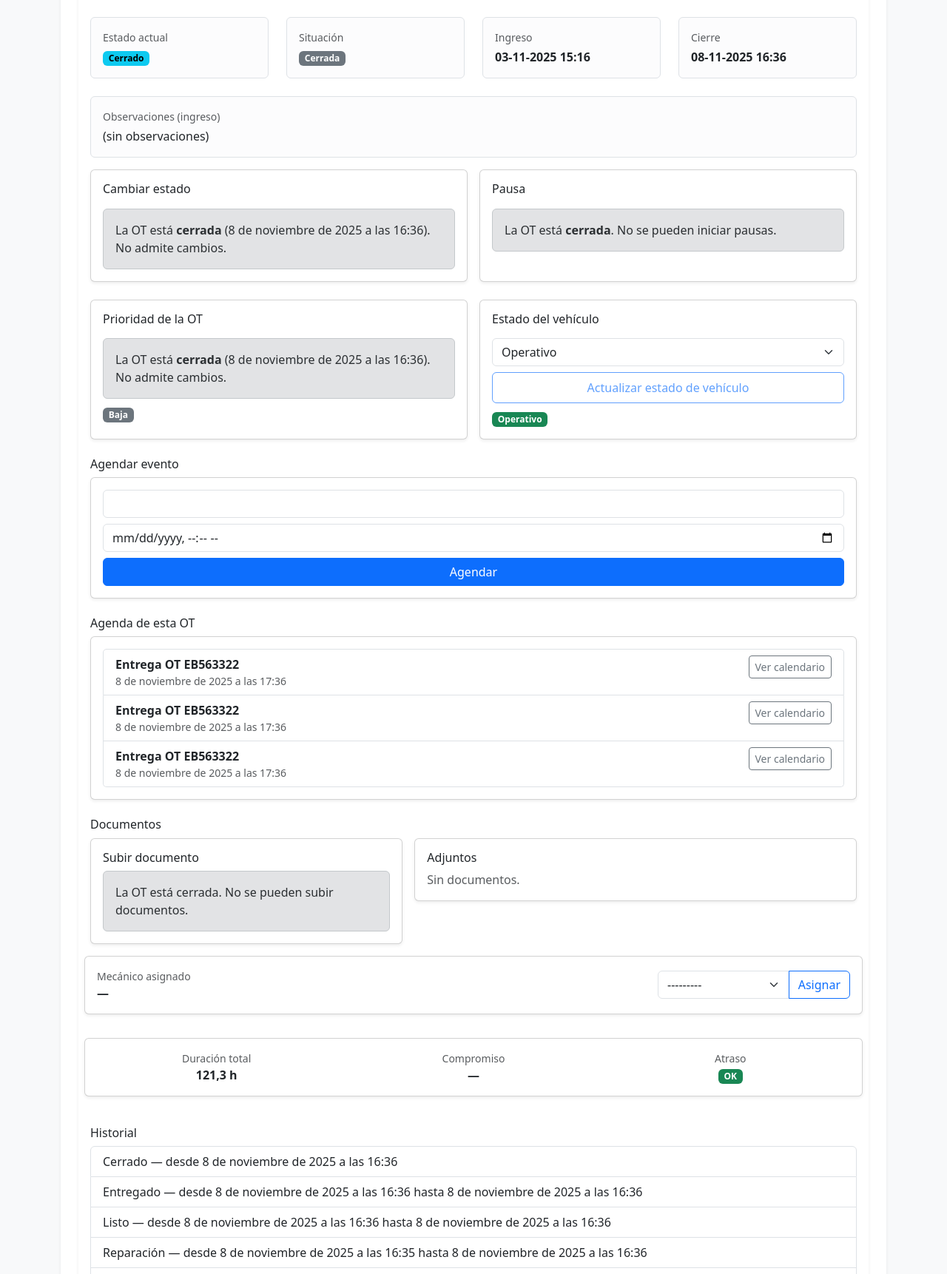
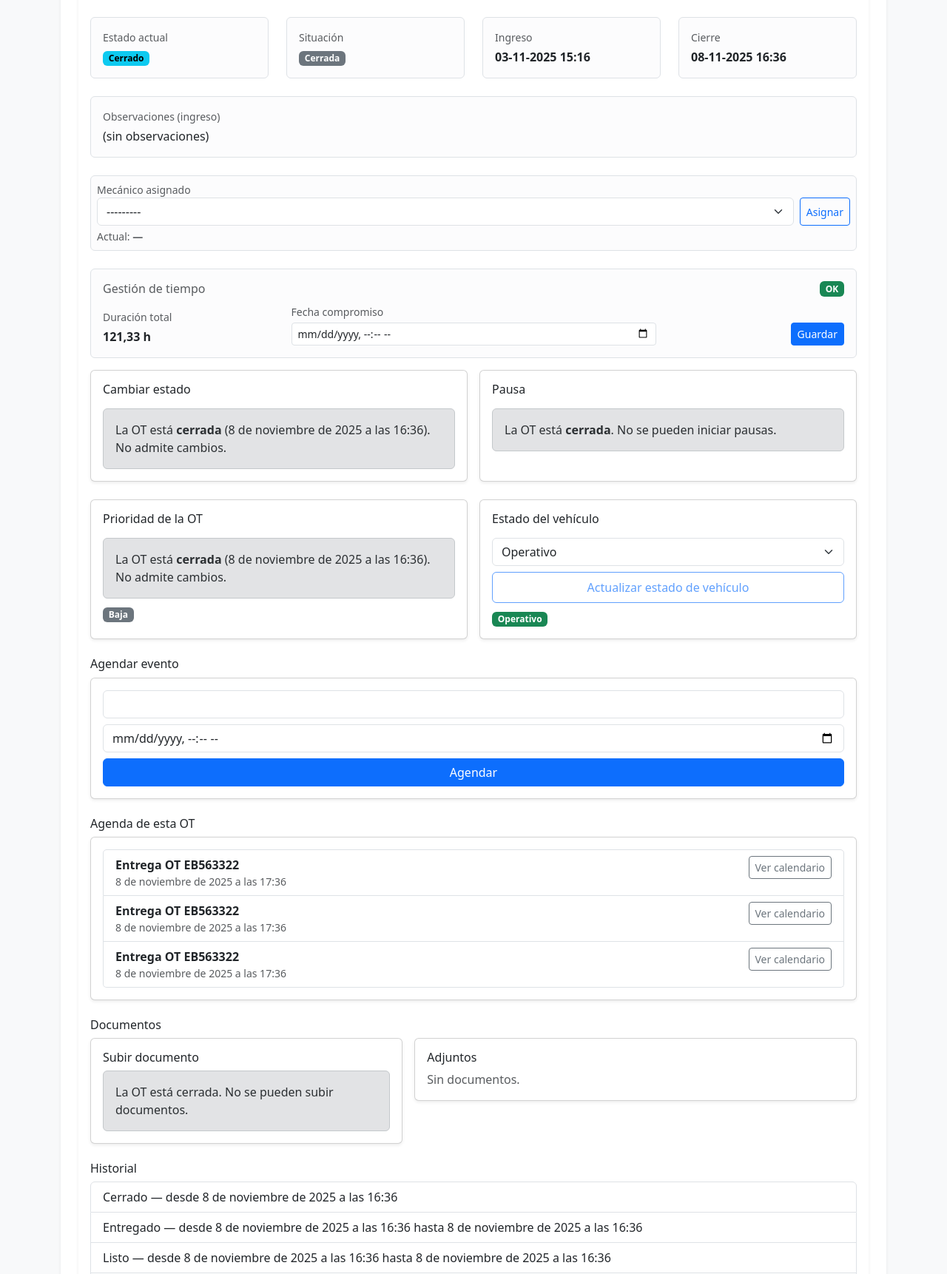
Before and after one commit to janparra11/pepsico-ot, a Django app: page /ot/8/ in a window 1280 px wide. Shown: the part 326-2048 px from the top of the page at 74% size. Run offline with Django 5.2, Linux system fonts and the light colour scheme; a user stored in the database is signed in; data comes from the database, SQL or seed files in the repository; both versions use the stored data as it was after the commit.

Commit message:
Mejoras en ficha OT: integración de mecánico asignado y gestión de tiempo con formato visual coherente

```diff
--- a/ot/models.py
+++ b/ot/models.py
@@ -7,7 +7,7 @@ from uuid import uuid4
 from django.conf import settings
 from django.core.exceptions import ValidationError
 from django.db.models import Q, UniqueConstraint
-
+from datetime import timedelta
 
 class EstadoOT(models.TextChoices):
     INGRESADO   = "ING", "Ingresado"
@@ -60,15 +60,21 @@ class OrdenTrabajo(models.Model):
             descuento += (fin - pausa_abierta.inicio).total_seconds()
         return max(0.0, total - descuento)
 
+    @property
     def duracion_horas(self):
-        return round(self.duracion_segundos() / 3600.0, 2)
+        fin = self.fecha_cierre or timezone.now()
+        if not self.fecha_ingreso:
+            return 0
+        secs = (fin - self.fecha_ingreso).total_seconds()
+        return round(max(secs, 0) / 3600.0, 2)
 
+    @property
     def esta_atrasada(self):
-        """True si tiene fecha_compromiso y la excede (usando cierre o ahora)."""
         if not self.fecha_compromiso:
             return False
-        fin = self.fecha_cierre or self.fecha_ingreso.tzinfo.localize(__import__('datetime').datetime.now())
-        return fin > self.fecha_compromiso
+        # si está activa, compara “ahora” vs compromiso; si está cerrada, compara fecha_cierre
+        base = self.fecha_cierre or timezone.now()
+        return base > self.fecha_compromiso
 
     class Meta:
         constraints = [
--- a/ot/urls.py
+++ b/ot/urls.py
@@ -15,4 +15,5 @@ urlpatterns = [
     path("dashboard/", views.dashboard, name="ot_dashboard"),
     path("ot/<int:ot_id>/agendar/", views.ot_agendar_evento, name="ot_agendar_evento"),
     path("ot/<int:ot_id>/asignar-mecanico/", views.ot_asignar_mecanico, name="ot_asignar_mecanico"),
+    path("ot/<int:ot_id>/compromiso/", views.ot_actualizar_compromiso, name="ot_actualizar_compromiso"),
 ]
--- a/ot/views.py
+++ b/ot/views.py
@@ -583,3 +583,41 @@ def ot_asignar_mecanico(request, ot_id):
     else:
         messages.error(request, "Formulario inválido al asignar mecánico.")
     return redirect("ot_detalle", ot_id=ot.id)
+
+@require_roles(Rol.JEFE_TALLER, Rol.SUPERVISOR, Rol.ADMIN)
+@require_POST
+def ot_actualizar_compromiso(request, ot_id):
+    ot = get_object_or_404(OrdenTrabajo, id=ot_id)
+    valor = (request.POST.get("fecha_compromiso") or "").strip()
+
+    if not valor:
+        ot.fecha_compromiso = None
+        ot.save(update_fields=["fecha_compromiso"])
+        messages.success(request, "Compromiso eliminado.")
+        return redirect("ot_detalle", ot_id=ot.id)
+
+    # viene como datetime-local: "YYYY-MM-DDTHH:MM"
+    try:
+        # parseo robusto
+        from datetime import datetime
+        dt = datetime.strptime(valor, "%Y-%m-%dT%H:%M")
+        # ojo: si usas zona, podrías localizar con timezone.make_aware
+        from django.utils import timezone
+        dt = timezone.make_aware(dt, timezone.get_current_timezone())
+        ot.fecha_compromiso = dt
+        ot.save(update_fields=["fecha_compromiso"])
+        messages.success(request, "Compromiso actualizado.")
+        # (Opcional) notificar
+        try:
+            from core.services import notificar
+            notificar(
+                destinatario=request.user,
+                titulo=f"OT {ot.folio}: compromiso actualizado",
+                mensaje=f"Nuevo compromiso: {ot.fecha_compromiso}.",
+                url=f"/ot/{ot.id}/",
+            )
+        except Exception:
+            pass
+    except Exception:
+        messages.error(request, "Fecha/hora inválida. Usa el selector de fecha y hora.")
+    return redirect("ot_detalle", ot_id=ot.id)
--- a/templates/ot/ot_detalle.html
+++ b/templates/ot/ot_detalle.html
@@ -104,6 +104,83 @@
       <div class="p-3 border rounded bg-light-subtle">
         <div class="text-muted small mb-1">Observaciones (ingreso)</div>
         <div>{{ historial.last.observaciones|default:"(sin observaciones)" }}</div>
+      </div>
+    </div>
+
+    <!-- Mecánico asignado -->
+    <div class="col-12">
+      <div class="p-2 border rounded bg-light-subtle">
+        <div class="text-muted small">Mecánico asignado</div>
+        {% if request.user|has_role:"JEFE_TALLER" or request.user|has_role:"SUPERVISOR" or request.user|has_role:"ADMIN" %}
+          <form method="post" action="{% url 'ot_asignar_mecanico' ot.id %}" class="d-flex gap-2">
+            {% csrf_token %}
+            <div class="flex-grow-1" style="min-width:180px;">{{ asignar_mec_form.mecanico }}</div>
+            <button class="btn btn-outline-primary btn-sm">Asignar</button>
+          </form>
+          <div class="small text-muted mt-1">Actual: <span class="fw-semibold">{{ ot.mecanico_asignado|default:"—" }}</span></div>
+        {% else %}
+          <div class="fw-semibold">{{ ot.mecanico_asignado|default:"—" }}</div>
+        {% endif %}
+      </div>
+    </div>
+    <!-- Gestión de tiempo -->
+    <div class="col-12">
+      <div class="p-3 border rounded bg-light-subtle">
+        <div class="d-flex justify-content-between align-items-center mb-2">
+          <h6 class="text-muted mb-0">Gestión de tiempo</h6>
+          {% if ot.esta_atrasada %}
+            <span class="badge text-bg-danger">ATRASADA</span>
+          {% else %}
+            <span class="badge text-bg-success">OK</span>
+          {% endif %}
+        </div>
+
+        {% if request.user|has_role:"JEFE_TALLER" or request.user|has_role:"SUPERVISOR" or request.user|has_role:"ADMIN" %}
+          <!-- Vista editable -->
+          <form method="post" action="{% url 'ot_actualizar_compromiso' ot.id %}" class="row g-3 align-items-end">
+            {% csrf_token %}
+
+            <!-- Duración -->
+            <div class="col-6 col-md-3">
+              <div class="text-muted small mb-1">Duración total</div>
+              <div class="fw-semibold">{{ ot.duracion_horas }} h</div>
+            </div>
+
+            <!-- Fecha compromiso -->
+            <div class="col-12 col-md-6">
+              <label class="form-label small mb-1 text-muted">Fecha compromiso</label>
+              <input
+                type="datetime-local"
+                name="fecha_compromiso"
+                class="form-control form-control-sm"
+                value="{% if ot.fecha_compromiso %}{{ ot.fecha_compromiso|date:'Y-m-d\\TH:i' }}{% endif %}">
+            </div>
+
+            <!-- Botones -->
+            <div class="col-6 col-md-3 d-flex gap-2 justify-content-end">
+              <button class="btn btn-primary btn-sm">Guardar</button>
+              {% if ot.fecha_compromiso %}
+                <button class="btn btn-outline-danger btn-sm" name="fecha_compromiso" value="">Quitar</button>
+              {% endif %}
+            </div>
+          </form>
+
+        {% else %}
+          <!-- Vista solo lectura -->
+          <div class="row g-2">
+            <div class="col-12 col-md-4">
+              <div class="text-muted small">Duración total</div>
+              <div class="fw-semibold">{{ ot.duracion_horas }} h</div>
+            </div>
+
+            <div class="col-12 col-md-5">
+              <div class="text-muted small">Compromiso</div>
+              <div class="fw-semibold">
+                {% if ot.fecha_compromiso %}{{ ot.fecha_compromiso|date:"d-m-Y H:i" }}{% else %}—{% endif %}
+              </div>
+            </div>
+          </div>
+        {% endif %}
       </div>
     </div>
   </div>
@@ -350,47 +427,6 @@
       {% endif %}
     </div>
   </div>
-
-  <div class="card card-body shadow-sm mb-3">
-    <div class="d-flex justify-content-between align-items-center">
-      <div>
-        <div class="small text-muted">Mecánico asignado</div>
-        <div class="fw-semibold">{{ ot.mecanico_asignado|default:"—" }}</div>
-      </div>
-      <div style="min-width:260px;">
-      {% load roles %}
-      {% if request.user|has_role:"JEFE_TALLER" or request.user|has_role:"SUPERVISOR" or request.user|has_role:"ADMIN" %}
-        <form method="post" action="{% url 'ot_asignar_mecanico' ot.id %}">
-          {% csrf_token %}
-          <div class="input-group">
-            {{ asignar_mec_form.mecanico }}
-            <button class="btn btn-outline-primary">Asignar</button>
-          </div>
-        </form>
-      {% endif %}
-      </div>
-    </div>
-  </div>
-
-  <div class="card card-body shadow-sm mb-3">
-    <div class="row text-center">
-      <div class="col">
-        <div class="small text-muted">Duración total</div>
-        <div class="fw-semibold">{{ ot.duracion_horas }} h</div>
-      </div>
-      <div class="col">
-        <div class="small text-muted">Compromiso</div>
-        <div class="fw-semibold">{{ ot.fecha_compromiso|default:"—" }}</div>
-      </div>
-      <div class="col">
-        <div class="small text-muted">Atraso</div>
-        <span class="badge {% if ot.esta_atrasada %}text-bg-danger{% else %}text-bg-success{% endif %}">
-          {% if ot.esta_atrasada %}ATRASADA{% else %}OK{% endif %}
-        </span>
-      </div>
-    </div>
-  </div>
-
 </div>
 
   <h2 class="h6 mt-4">Historial</h2>
```
Also changed, not shown: db.sqlite3.
